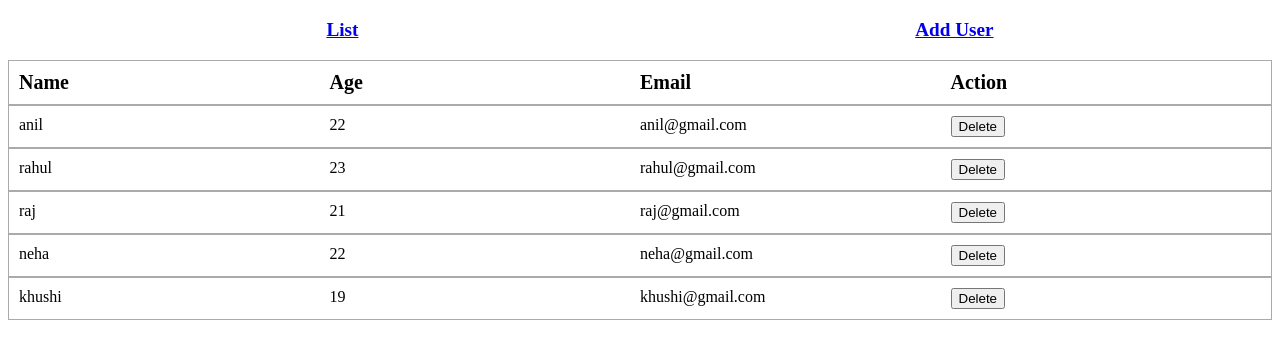
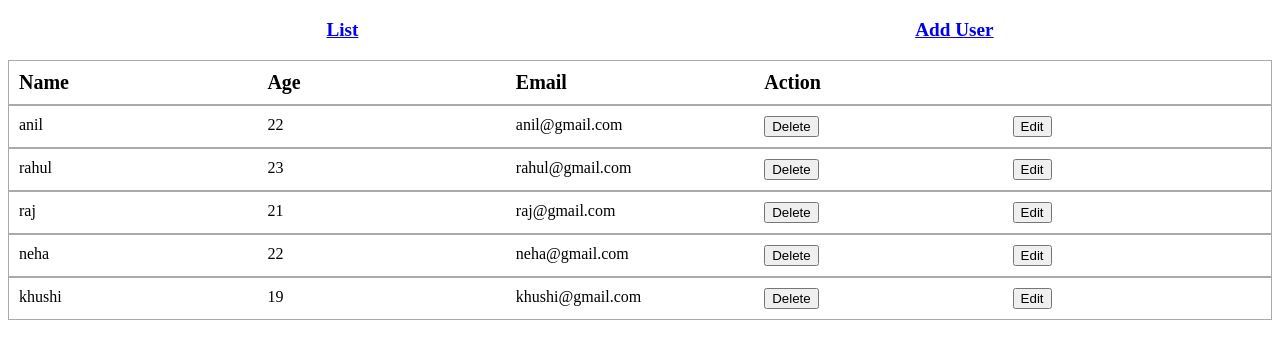
Before and after one commit to muskan-chouhan/react, a React (Vite) app in the folder 63-route-users-ui/: page / in a window 1280 px wide. Shown: the top 348 px of the page. Built offline with nearby package versions, Linux system fonts and the light colour scheme; data requests are answered from the project's data file.

Commit message:
add Edit button

```diff
--- a/63-route-users-ui/src/App.css
+++ b/63-route-users-ui/src/App.css
@@ -1,6 +1,6 @@
 .user-list {
   display: grid;
-  grid-template-columns: 1fr 1fr 1fr 1fr ;
+  grid-template-columns: 1fr 1fr 1fr 1fr 1fr ;
   border: 1px solid #aaa;
   margin: 0;
   padding: 10px;
--- a/63-route-users-ui/src/UserList.jsx
+++ b/63-route-users-ui/src/UserList.jsx
@@ -51,6 +51,9 @@ function UserList() {
                             <li>
                                 <button onClick={()=>deleteUser(user.id)}>Delete</button>
                             </li>
+                            <li>
+                                <button onClick={()=>deleteUser(user.id)}>Edit</button>
+                            </li>
                         </ul>
                     ))
                     : <h1>data loading...</h1>
```
